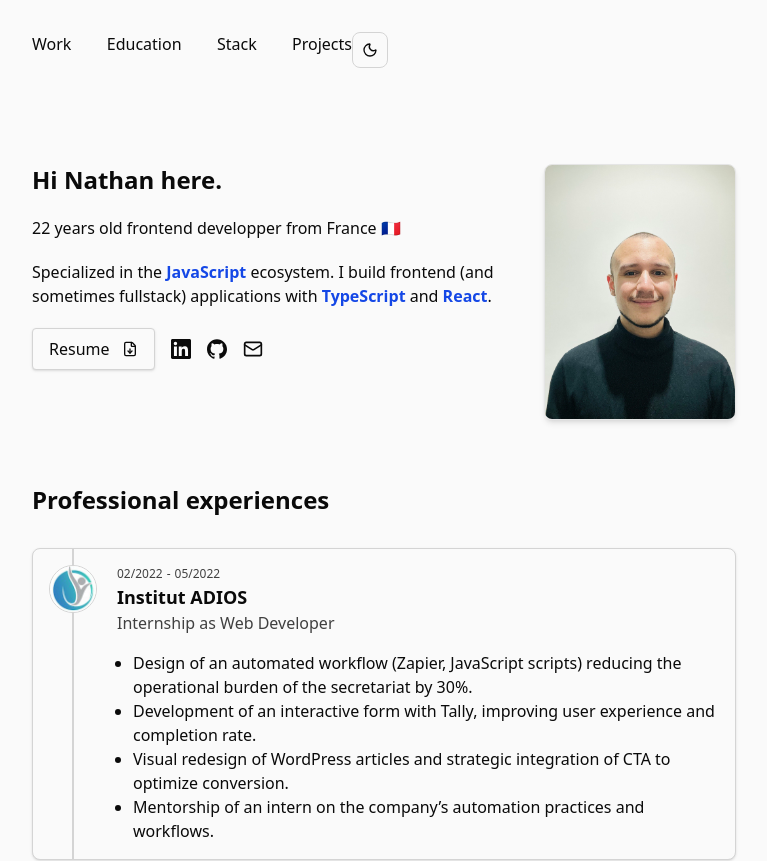
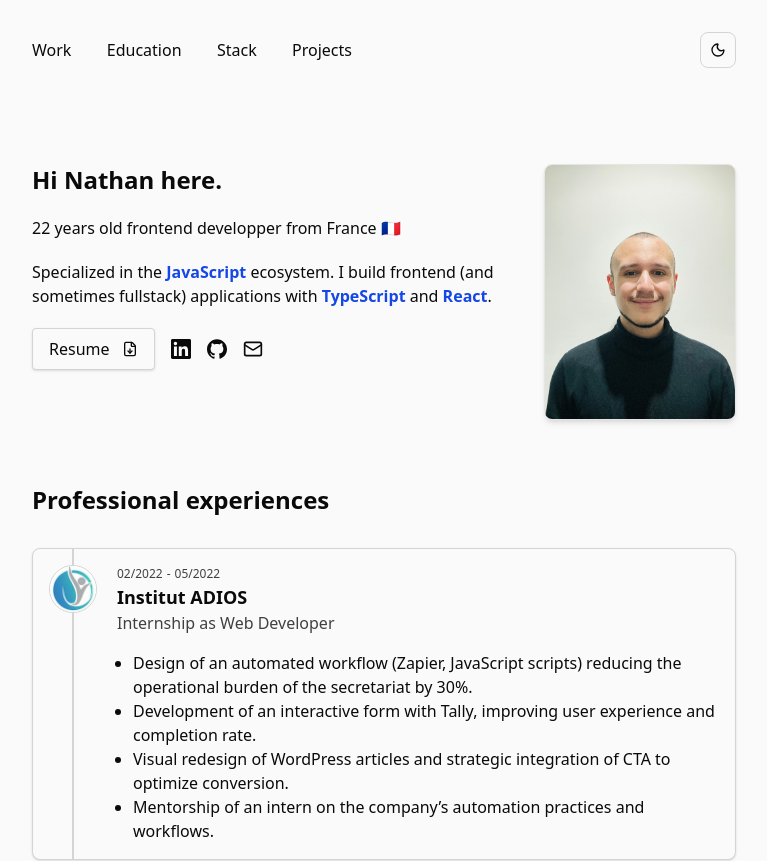
Before and after one commit to nathanEvrardDaCunha/portfolio-v1, a React (Vite) app: page / in a window 1280 px wide. Shown: the top 861 px of the page, without its empty margins (256-1023 px from the left). Built offline with nearby package versions, Linux system fonts and the light colour scheme.

Commit message:
refactor: fix ThemeToggle responsiveness on mobile

```diff
--- a/src/components/ThemeToggle.tsx
+++ b/src/components/ThemeToggle.tsx
@@ -6,7 +6,6 @@ import clsx from 'clsx';
 const ThemeToggle = ({ className }: { className?: string }) => {
     const [isDark, setIsDark] = useState(false);
 
-    // On mount, check the initial theme
     useEffect(() => {
         const theme = localStorage.getItem('theme');
         const systemPrefersDark = window.matchMedia('(prefers-color-scheme: dark)').matches;
--- a/src/pages/Header.tsx
+++ b/src/pages/Header.tsx
@@ -6,8 +6,8 @@ const Header = () => {
     return (
         <section className="bg-opacity-0 m sticky top-0 z-20 bg-neutral-50/75 bg-clip-padding backdrop-blur-sm backdrop-filter dark:bg-neutral-900/75">
             <div className="mx-auto max-w-3xl px-8">
-                <div className="flex flex-row py-8">
-                    <nav className="h-full w-full max-w-80">
+                <div className="flex flex-col justify-between gap-2 py-8 sm:flex-row">
+                    <nav className="my-auto h-full w-full max-w-80">
                         <ul className="flew-row flex justify-between">
                             <li>
                                 {/* TODO: Make hover to 400 instead of 300. */}
```
